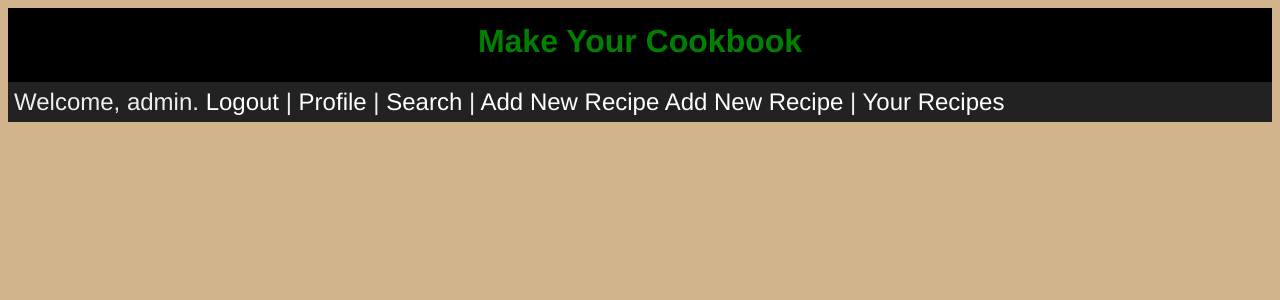
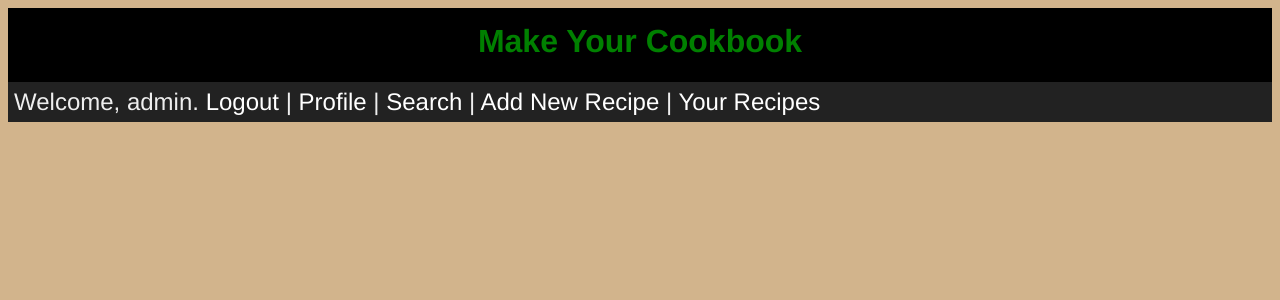
Before and after one commit to shaikio/CSI3370Project, a PHP site: page /showTopMenu.php in a window 1280 px wide. Shown: the top 300 px of the page. Run offline with PHP 8.4, Linux system fonts and the light colour scheme; a user stored in the database is signed in.

```diff
--- a/showTopMenu.php
+++ b/showTopMenu.php
@@ -15,8 +15,8 @@ This is a partial page.  The purpose is to (1) Start the HTML page (2) set the C
 <span class="menu-item"> Welcome, <?php
 session_start();
 echo $_SESSION['username']; ?>. <a href="logout.php"> Logout </a></span>
-| <span class="menu-item"><a href="showProfilePage.php"> Profile </a> </span> | <span class="menu-item"><a href="showSearchForm.php"> Search </a> </span> |
- <span class="menu-item"><a href="showAddForm.php"> Add New Recipe </a></span>
+| <span class="menu-item"><a href="showProfilePage.php"> Profile </a> </span> | <span class="menu-item">
+ <span class="menu-item"><a href="showSearchForm.php"> Search </a></span> |
  <span class="menu-item"><a href="showAddForm.php"> Add New Recipe </a></span> |
  <span class="menu-item"><a href="yourRecipes.php"> Your Recipes </a></span>
 </div>
```
